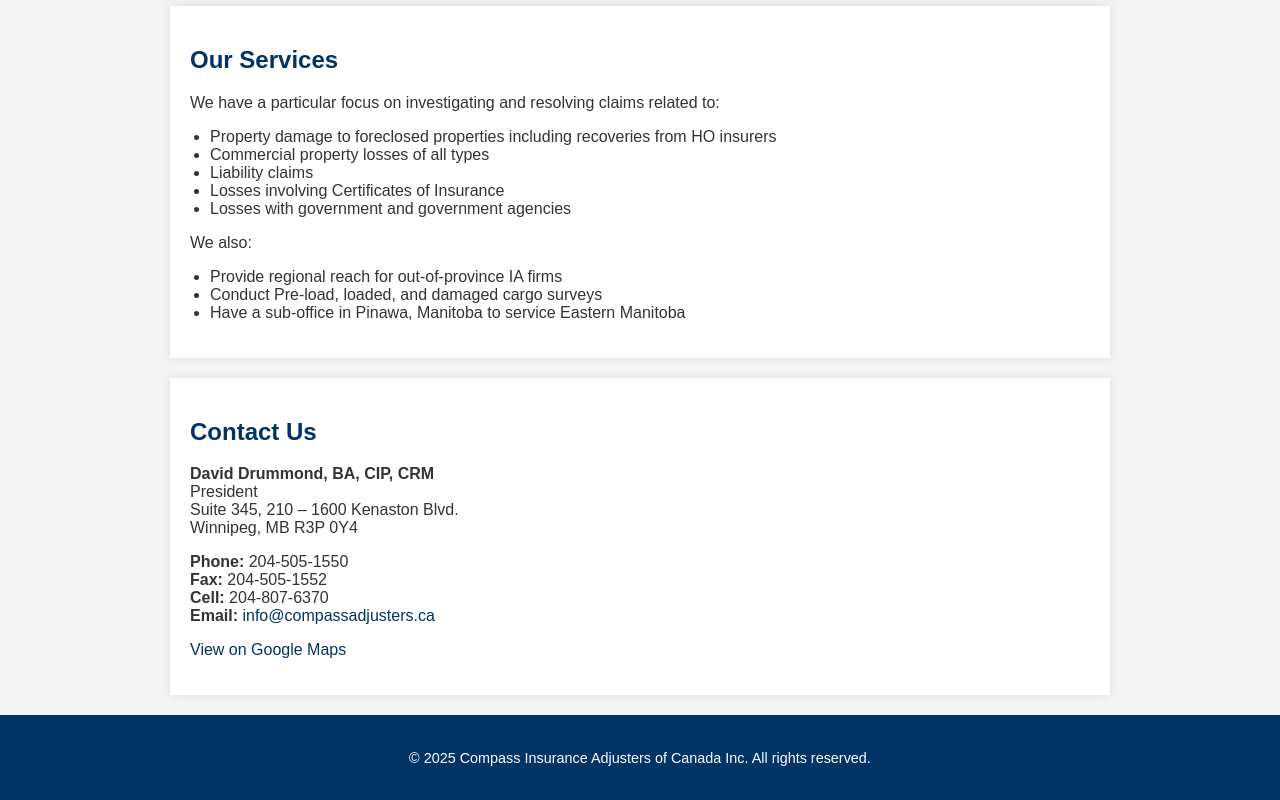
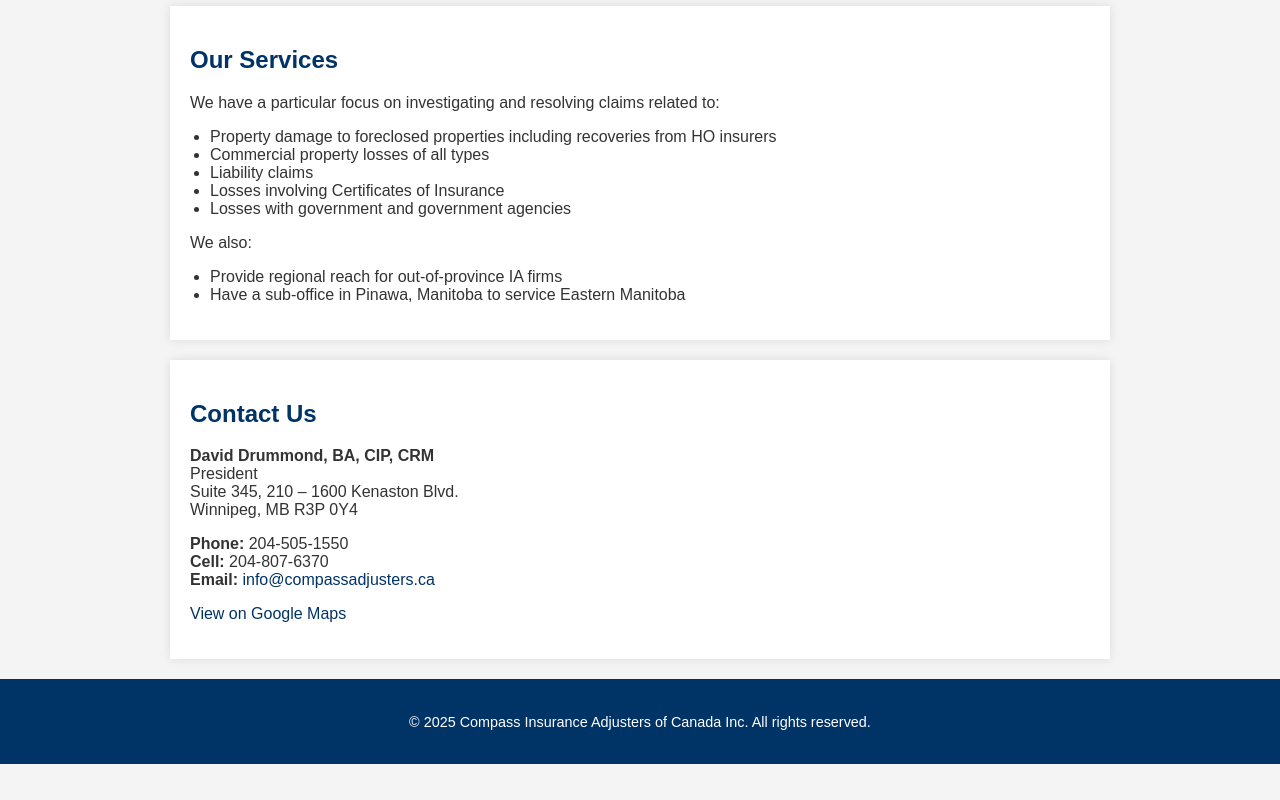
Before and after one commit to CompassWebsite/compassadjusters.ca, a plain HTML site: page index.html in a window 1280 px wide. Shown: the part 409-1209 px from the top of the page. After the commit the page ends 1173 px from the top, so only its background shows below. Drawn offline with Linux system fonts and the light colour scheme.

Commit message:
Update index.html

```diff
--- a/index.html
+++ b/index.html
@@ -38,7 +38,6 @@
         <p>We also:</p>
         <ul>
             <li>Provide regional reach for out-of-province IA firms</li>
-            <li>Conduct Pre-load, loaded, and damaged cargo surveys</li>
             <li>Have a sub-office in Pinawa, Manitoba to service Eastern Manitoba</li>
         </ul>
     </section>
@@ -49,7 +48,6 @@
         Suite 345, 210 – 1600 Kenaston Blvd.<br>
         Winnipeg, MB R3P 0Y4</p>
         <p><strong>Phone:</strong> 204-505-1550<br>
-        <strong>Fax:</strong> 204-505-1552<br>
         <strong>Cell:</strong> 204-807-6370<br>
         <strong>Email:</strong> <a href="mailto:info@compassadjusters.ca">info@compassadjusters.ca</a></p>
         <p><a href="https://maps.google.com/?q=210+1600+Kenaston+Blvd+Winnipeg+MB+R3P+0Y4">View on Google Maps</a></p>
```
